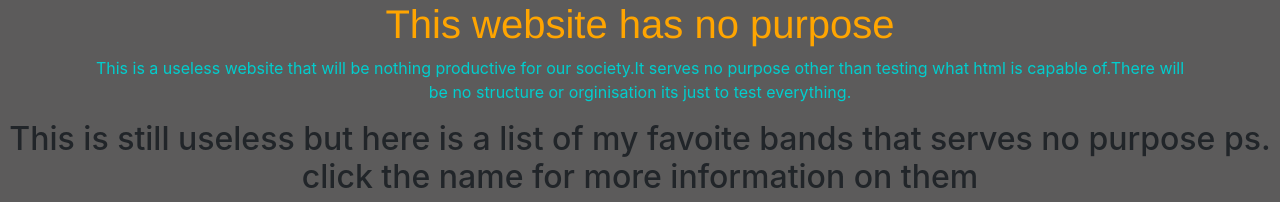
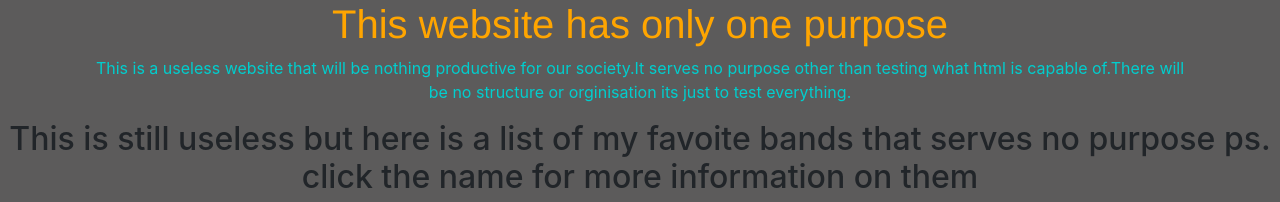
Before and after one commit to Divvey/first_website, a plain HTML site: page index.html in a window 1280 px wide. Shown: the top 202 px of the page. Drawn offline with nearby package versions, Linux system fonts and the light colour scheme.

Commit message:
added a new line

```diff
--- a/index.html
+++ b/index.html
@@ -27,7 +27,7 @@
     }
 </style>
 <div class="text-center">
-    <h1> This website has no purpose</h1>
+    <h1> This website has only one purpose</h1>
   <div class="container-sm">
     <p style='color:rgb(1, 206, 206);'>This is a useless website that will be nothing productive for our society.It serves no purpose other than
     testing what html is capable of.There will be no structure or orginisation its just to test everything. </p>
```
